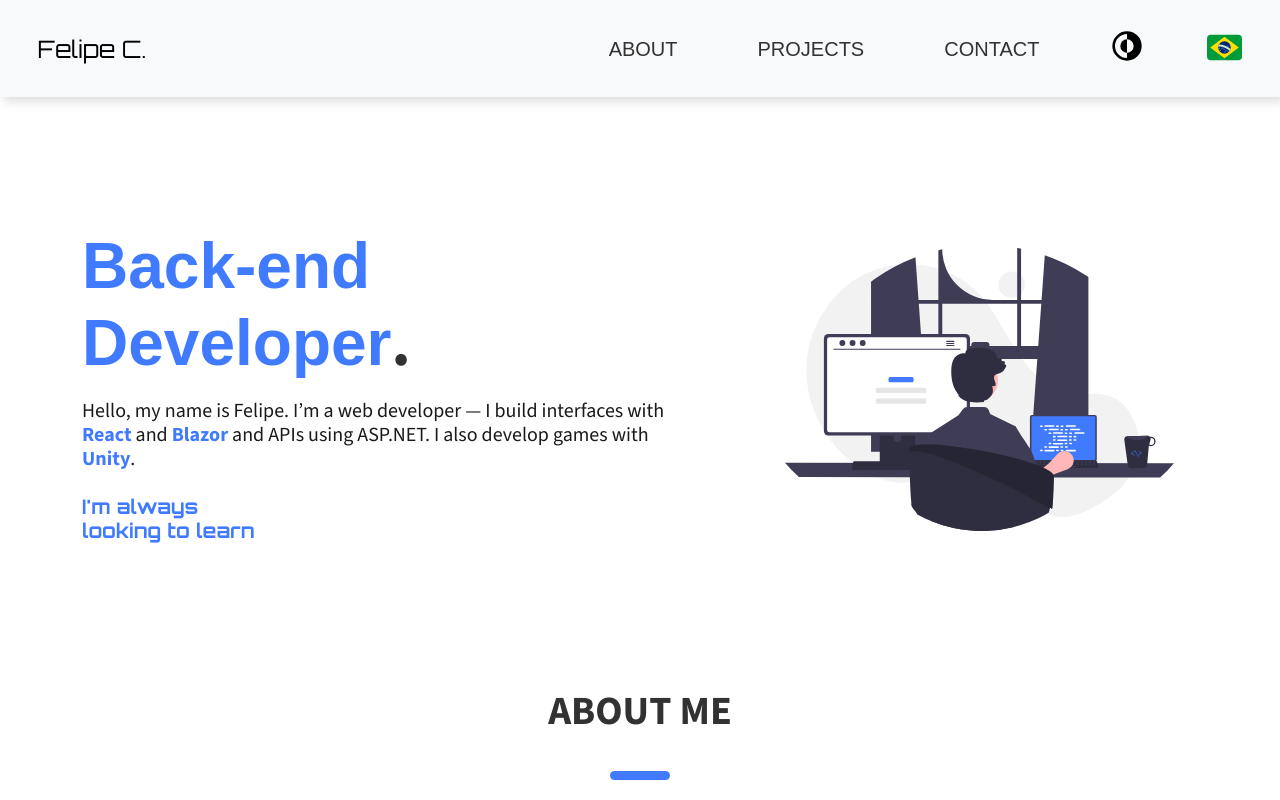
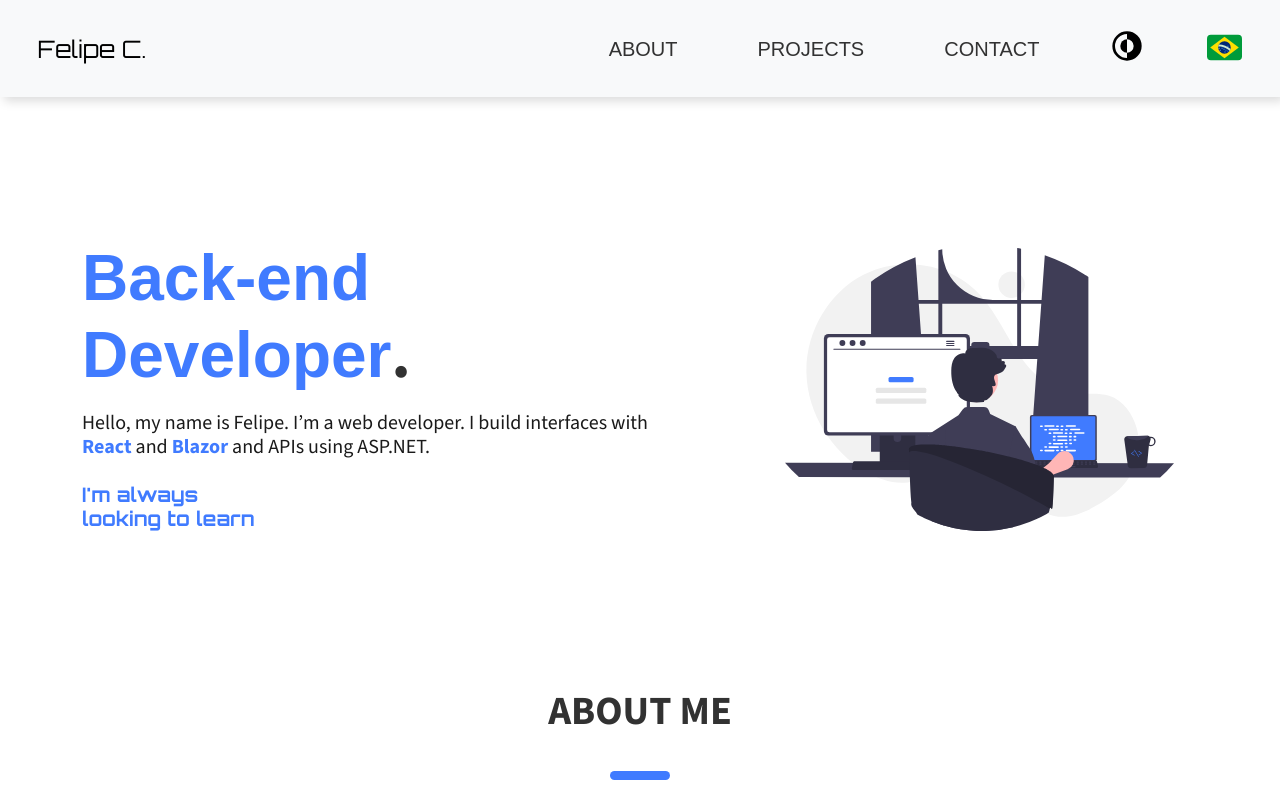
Before and after one commit to FelipeCostaq/portfolio, a React (Vite) app: page / in a window 1280 px wide. Shown: the top 800 px of the page. Built offline with nearby package versions, Linux system fonts and the light colour scheme; a web font is replaced by a local one.

Commit message:
:fix: main about text ajust

```diff
--- a/src/i18n.js
+++ b/src/i18n.js
@@ -21,7 +21,7 @@ i18n
           /* MAIN */
 
           mainTitleText: "Back-end Developer",
-          mainAboutText: "Hello, my name is Felipe. I’m a web developer — I build interfaces with <1>React</1> and <3>Blazor</3> and APIs using ASP.NET. I also develop games with <5>Unity</5>.",
+          mainAboutText: "Hello, my name is Felipe. I’m a web developer. I build interfaces with <1>React</1> and <3>Blazor</3> and APIs using ASP.NET.",
           mainAsidePart1Text: "I'm always",
           mainAsidePart2Text: "looking to learn",
 
@@ -88,7 +88,7 @@ i18n
           /* MAIN */
 
           mainTitleText: "Desenvolvedor Back-end",
-          mainAboutText: "Olá, meu nome é Felipe. Sou desenvolvedor web, crio interfaces usando <1>React</1> e <3>Blazor</3> e APIs usando ASP.NET. Também desenvolvo jogos na <5>Unity</5>.",
+          mainAboutText: "Olá, meu nome é Felipe. Sou desenvolvedor web, crio interfaces usando <1>React</1> e <3>Blazor</3> e APIs usando ASP.NET.",
           mainAsidePart1Text: "Estou sempre",
           mainAsidePart2Text: "buscando aprender",
 
```
